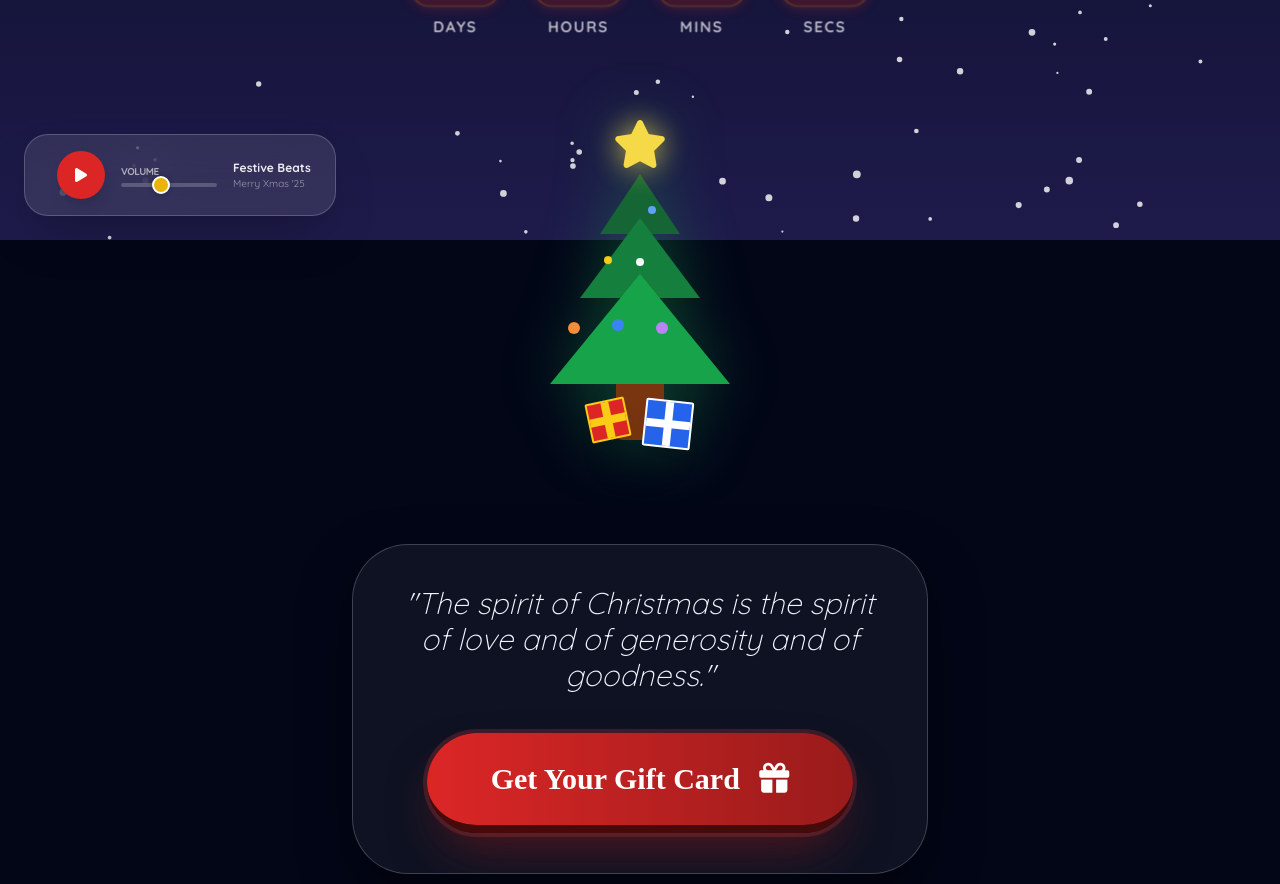
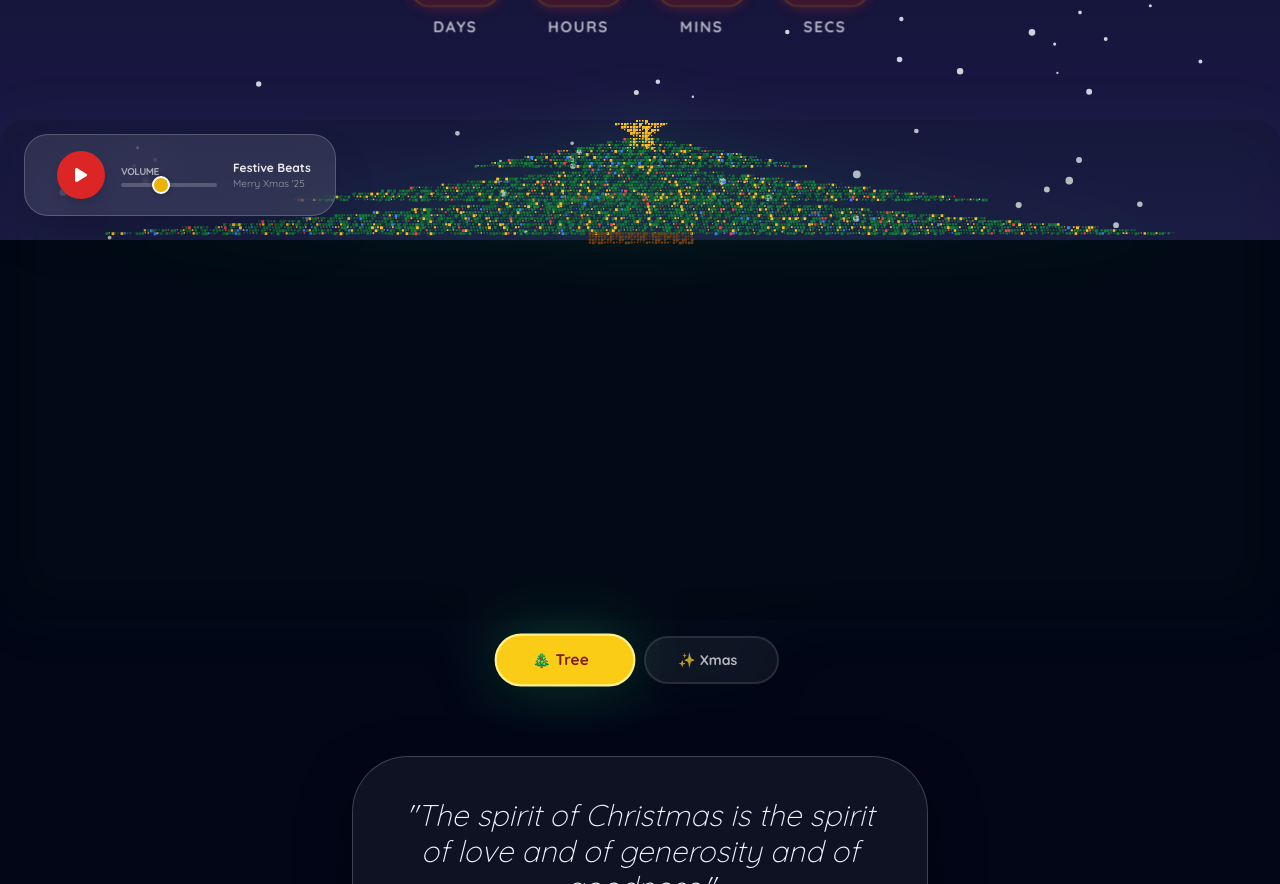
Before and after one commit to CodeWithGeorg/Christmas-2025, a React (Vite) app: page / in a window 1280 px wide. Shown: the part 560-1444 px from the top of the page. Built offline with nearby package versions, Linux system fonts and the light colour scheme; a web font is replaced by a local one.

Commit message:
added effect on the tree

```diff
--- a/components/ChristmasTree.tsx
+++ b/components/ChristmasTree.tsx
@@ -1,50 +1,279 @@
 
-import React from 'react';
+import React, { useEffect, useRef, useState } from 'react';
 
 const ChristmasTree: React.FC = () => {
+  const canvasRef = useRef<HTMLCanvasElement>(null);
+  const containerRef = useRef<HTMLDivElement>(null);
+  const [currentEffect, setCurrentEffect] = useState<'tree' | 'text'>('tree');
+
+  const particleGap = 3;
+  const mouse = useRef({ x: -1000, y: -1000, radius: 80 });
+  const particles = useRef<Particle[]>([]);
+  const requestRef = useRef<number>(0);
+
+  class Particle {
+    x: number;
+    y: number;
+    targetX: number;
+    targetY: number;
+    vx: number;
+    vy: number;
+    color: string;
+    size: number;
+    friction: number;
+    ease: number;
+
+    constructor(x: number, y: number, color: string, w: number, h: number) {
+      this.x = Math.random() * w;
+      this.y = Math.random() * h;
+      this.targetX = x;
+      this.targetY = y;
+      this.vx = 0;
+      this.vy = 0;
+      this.color = color;
+      this.size = Math.random() * 2 + 1;
+      this.friction = 0.92;
+      this.ease = 0.04 + Math.random() * 0.04;
+    }
+
+    update() {
+      const dx = this.targetX - this.x;
+      const dy = this.targetY - this.y;
+
+      this.vx += dx * this.ease;
+      this.vy += dy * this.ease;
+
+      const dxMouse = mouse.current.x - this.x;
+      const dyMouse = mouse.current.y - this.y;
+      const distance = Math.sqrt(dxMouse * dxMouse + dyMouse * dyMouse);
+
+      if (distance < mouse.current.radius) {
+        const angle = Math.atan2(dyMouse, dxMouse);
+        const force = (mouse.current.radius - distance) / mouse.current.radius;
+        const pushX = Math.cos(angle) * force * 15;
+        const pushY = Math.sin(angle) * force * 15;
+
+        this.vx -= pushX;
+        this.vy -= pushY;
+      }
+
+      this.vx *= this.friction;
+      this.vy *= this.friction;
+
+      this.x += this.vx;
+      this.y += this.vy;
+    }
+
+    draw(ctx: CanvasRenderingContext2D) {
+      ctx.fillStyle = this.color;
+      ctx.beginPath();
+      ctx.rect(this.x, this.y, this.size, this.size);
+      ctx.fill();
+    }
+  }
+
+  const getPixelsFromText = (text: string, fontSize: number, color: string, w: number, h: number) => {
+    const tempCanvas = document.createElement('canvas');
+    const tCtx = tempCanvas.getContext('2d')!;
+    tempCanvas.width = w;
+    tempCanvas.height = h;
+
+    tCtx.font = `bold ${fontSize}px sans-serif`;
+    tCtx.fillStyle = color;
+    tCtx.textAlign = 'center';
+    tCtx.textBaseline = 'middle';
+    tCtx.fillText(text, w / 2, h / 2);
+
+    const imageData = tCtx.getImageData(0, 0, w, h).data;
+    const coords: {x: number, y: number, color: string}[] = [];
+
+    for (let y = 0; y < h; y += particleGap) {
+      for (let x = 0; x < w; x += particleGap) {
+        const index = (y * w + x) * 4;
+        const alpha = imageData[index + 3];
+        if (alpha > 128) {
+          const r = imageData[index];
+          const g = imageData[index + 1];
+          const b = imageData[index + 2];
+          coords.push({ x, y, color: `rgb(${r},${g},${b})` });
+        }
+      }
+    }
+    return coords;
+  };
+
+  const getTreePoints = (w: number, h: number) => {
+    const coords: {x: number, y: number, color: string}[] = [];
+    const centerX = w / 2;
+    const topY = h * 0.1;
+    const bottomY = h * 0.75;
+    const foliageHeight = bottomY - topY;
+
+    // Foliage in 3 Tiers
+    const tiers = 3;
+    for (let i = 0; i < tiers; i++) {
+      // Overlap tiers slightly for a fuller look
+      const tierTop = topY + (i * foliageHeight / tiers) * 0.85;
+      const tierBottom = topY + ((i + 1) * foliageHeight / tiers);
+      const tierH = tierBottom - tierTop;
+      const maxTierWidth = (i + 1) * (w * 0.14);
+
+      for (let y = tierTop; y < tierBottom; y += particleGap) {
+        const progress = (y - tierTop) / tierH;
+        const currentWidth = progress * maxTierWidth;
+
+        for (let x = centerX - currentWidth; x < centerX + currentWidth; x += particleGap) {
+          if (Math.random() > 0.05) {
+            const isDecoration = Math.random() > 0.94;
+            // Mixed shades of green
+            const green = Math.random() > 0.5 ? '#166534' : '#15803d';
+            const color = isDecoration
+              ? (Math.random() > 0.5 ? '#ef4444' : '#3b82f6')
+              : (Math.random() > 0.85 ? '#fbbf24' : green);
+            coords.push({ x, y, color });
+          }
+        }
+      }
+    }
+
+    // Trunk
+    const trunkWidth = w * 0.04;
+    const trunkHeight = h * 0.08;
+    for (let y = bottomY; y < bottomY + trunkHeight; y += particleGap) {
+      for (let x = centerX - trunkWidth; x < centerX + trunkWidth; x += particleGap) {
+        coords.push({ x, y, color: '#713f12' }); // Brown
+      }
+    }
+
+    return coords;
+  };
+
+  const updateEffect = (type: 'tree' | 'text') => {
+    if (!canvasRef.current) return;
+    const w = canvasRef.current.width / (window.devicePixelRatio || 1);
+    const h = canvasRef.current.height / (window.devicePixelRatio || 1);
+
+    let coords: {x: number, y: number, color: string}[] = [];
+    if (type === 'text') {
+      coords = getPixelsFromText("MERRY XMAS", w < 500 ? 40 : 60, '#fbbf24', w, h);
+    } else if (type === 'tree') {
+      coords = getTreePoints(w, h);
+      const star = getPixelsFromText("★", 60, '#fbbf24', w, h);
+      // Position star perfectly on the top peak
+      star.forEach(p => p.y = p.y - h/2 + (h * 0.1));
+      coords = [...coords, ...star];
+    }
+
+    if (particles.current.length === 0) {
+      particles.current = coords.map(p => new Particle(p.x, p.y, p.color, w, h));
+    } else {
+      if (coords.length > particles.current.length) {
+        const diff = coords.length - particles.current.length;
+        for(let i=0; i<diff; i++) {
+          particles.current.push(new Particle(Math.random()*w, Math.random()*h, '#fff', w, h));
+        }
+      } else if (coords.length < particles.current.length) {
+        particles.current.splice(coords.length);
+      }
+
+      coords.forEach((p, i) => {
+        particles.current[i].targetX = p.x;
+        particles.current[i].targetY = p.y;
+        particles.current[i].color = p.color;
+      });
+    }
+    setCurrentEffect(type);
+  };
+
+  useEffect(() => {
+    const canvas = canvasRef.current;
+    if (!canvas) return;
+    const ctx = canvas.getContext('2d')!;
+
+    const handleResize = () => {
+      const container = containerRef.current;
+      if (!container) return;
+      const dpr = window.devicePixelRatio || 1;
+      const w = container.clientWidth;
+      const h = container.clientHeight;
+      canvas.width = w * dpr;
+      canvas.height = h * dpr;
+      canvas.style.width = `${w}px`;
+      canvas.style.height = `${h}px`;
+      ctx.scale(dpr, dpr);
+      updateEffect(currentEffect);
+    };
+
+    const animate = () => {
+      ctx.clearRect(0, 0, canvas.width, canvas.height);
+      particles.current.forEach(p => {
+        p.update();
+        p.draw(ctx);
+      });
+      requestRef.current = requestAnimationFrame(animate);
+    };
+
+    window.addEventListener('resize', handleResize);
+    handleResize();
+    requestRef.current = requestAnimationFrame(animate);
+
+    return () => {
+      window.removeEventListener('resize', handleResize);
+      cancelAnimationFrame(requestRef.current);
+    };
+  }, []);
+
+  const handleMouseMove = (e: React.MouseEvent | React.TouchEvent) => {
+    if (!canvasRef.current) return;
+    const rect = canvasRef.current.getBoundingClientRect();
+    let clientX, clientY;
+    if ('touches' in e) {
+      clientX = e.touches[0].clientX;
+      clientY = e.touches[0].clientY;
+    } else {
+      clientX = e.clientX;
+      clientY = e.clientY;
+    }
+    mouse.current.x = clientX - rect.left;
+    mouse.current.y = clientY - rect.top;
+  };
+
+  const handleMouseLeave = () => {
+    mouse.current.x = -1000;
+    mouse.current.y = -1000;
+  };
+
   return (
-    <div className="relative w-48 sm:w-64 h-64 sm:h-80 flex flex-col items-center justify-end mb-8">
-      {/* Star on top */}
-      <div className="absolute top-0 animate-pulse text-yellow-300 text-3xl sm:text-5xl z-10 drop-shadow-[0_0_15px_rgba(253,224,71,0.8)]">
-        <i className="fas fa-star"></i>
+    <div className="flex flex-col items-center w-full">
+      <div
+        ref={containerRef}
+        className="relative w-full h-[300px] sm:h-[400px] md:h-[500px] mb-4 bg-black/10 rounded-3xl overflow-hidden touch-none"
+        onMouseMove={handleMouseMove}
+        onTouchMove={handleMouseMove}
+        onMouseLeave={handleMouseLeave}
+        onTouchEnd={handleMouseLeave}
+      >
+        <canvas ref={canvasRef} className="block w-full h-full" />
       </div>
 
-      {/* Tree Tiers */}
-      <div className="w-0 h-0 border-l-[30px] sm:border-l-[40px] border-r-[30px] sm:border-r-[40px] border-b-[50px] sm:border-b-[60px] border-transparent border-b-green-800 -mb-3 sm:-mb-4 relative">
-          <div className="absolute top-6 sm:top-8 left-1/2 -translate-x-1/2 flex space-x-3 sm:space-x-4">
-              <div className="w-1.5 h-1.5 sm:w-2 sm:h-2 rounded-full bg-red-500 animate-ping"></div>
-              <div className="w-1.5 h-1.5 sm:w-2 sm:h-2 rounded-full bg-blue-400 animate-pulse delay-75"></div>
-          </div>
-      </div>
-      <div className="w-0 h-0 border-l-[50px] sm:border-l-[60px] border-r-[50px] sm:border-r-[60px] border-b-[70px] sm:border-b-[80px] border-transparent border-b-green-700 -mb-5 sm:-mb-6 relative">
-          <div className="absolute top-8 sm:top-10 left-1/2 -translate-x-1/2 flex space-x-4 sm:space-x-6">
-              <div className="w-1.5 h-1.5 sm:w-2 sm:h-2 rounded-full bg-yellow-400 animate-bounce"></div>
-              <div className="w-1.5 h-1.5 sm:w-2 sm:h-2 rounded-full bg-white animate-pulse delay-150"></div>
-              <div className="w-1.5 h-1.5 sm:w-2 sm:h-2 rounded-full bg-pink-400 animate-ping delay-100"></div>
-          </div>
-      </div>
-      <div className="w-0 h-0 border-l-[80px] sm:border-l-[90px] border-r-[80px] sm:border-r-[90px] border-b-[100px] sm:border-b-[110px] border-transparent border-b-green-600 relative">
-          <div className="absolute top-10 sm:top-12 left-1/2 -translate-x-1/2 flex space-x-6 sm:space-x-8">
-              <div className="w-2 h-2 sm:w-3 sm:h-3 rounded-full bg-orange-400 animate-pulse"></div>
-              <div className="w-2 h-2 sm:w-3 sm:h-3 rounded-full bg-blue-500 animate-bounce delay-300"></div>
-              <div className="w-2 h-2 sm:w-3 sm:h-3 rounded-full bg-purple-400 animate-pulse delay-500"></div>
-              <div className="w-2 h-2 sm:w-3 sm:h-3 rounded-full bg-red-400 animate-ping delay-200"></div>
-          </div>
-      </div>
-
-      {/* Trunk */}
-      <div className="w-8 sm:w-12 h-10 sm:h-14 bg-amber-900 rounded-b-md shadow-2xl"></div>
-
-      {/* Presents at the base */}
-      <div className="absolute -bottom-2 flex space-x-3 sm:space-x-4">
-          <div className="w-8 h-8 sm:w-10 sm:h-10 bg-red-600 rounded-sm relative shadow-lg transform -rotate-12 border-2 border-yellow-400">
-              <div className="absolute top-0 left-1/2 h-full w-1 sm:w-2 bg-yellow-400 -translate-x-1/2"></div>
-              <div className="absolute left-0 top-1/2 w-full h-1 sm:h-2 bg-yellow-400 -translate-y-1/2"></div>
-          </div>
-          <div className="w-10 h-10 sm:w-12 sm:h-12 bg-blue-600 rounded-sm relative shadow-lg transform rotate-6 border-2 border-white">
-              <div className="absolute top-0 left-1/2 h-full w-1 sm:w-2 bg-white -translate-x-1/2"></div>
-              <div className="absolute left-0 top-1/2 w-full h-1 sm:h-2 bg-white -translate-y-1/2"></div>
-          </div>
+      <div className="flex space-x-3 sm:space-x-4">
+        {[
+          { id: 'tree', label: '🎄 Tree', icon: 'fa-tree' },
+          { id: 'text', label: '✨ Xmas', icon: 'fa-sparkles' }
+        ].map(effect => (
+          <button
+            key={effect.id}
+            onClick={() => updateEffect(effect.id as any)}
+            className={`px-6 sm:px-8 py-2 sm:py-3 rounded-full text-xs sm:text-sm font-bold transition-all transform active:scale-95 flex items-center shadow-lg border-2 ${
+              currentEffect === effect.id
+                ? 'bg-yellow-400 text-red-900 border-yellow-200 scale-110'
+                : 'bg-white/5 text-white/70 border-white/10 hover:bg-white/10 hover:text-white'
+            }`}
+          >
+            <span className="mr-2 hidden sm:inline">{effect.label}</span>
+            <span className="sm:hidden">{effect.label.split(' ')[0]}</span>
+          </button>
+        ))}
       </div>
     </div>
   );
--- a/package.json
+++ b/package.json
@@ -9,9 +9,11 @@
     "preview": "vite preview"
   },
   "dependencies": {
+    "@google/genai": "^1.34.0",
+    "@types/three": "^0.182.0",
     "react": "^19.2.3",
     "react-dom": "^19.2.3",
-    "@google/genai": "^1.34.0"
+    "three": "^0.182.0"
   },
   "devDependencies": {
     "@types/node": "^22.14.0",
```
Also changed, not shown: 1 other file (tests, documents, lock files or other folders).
